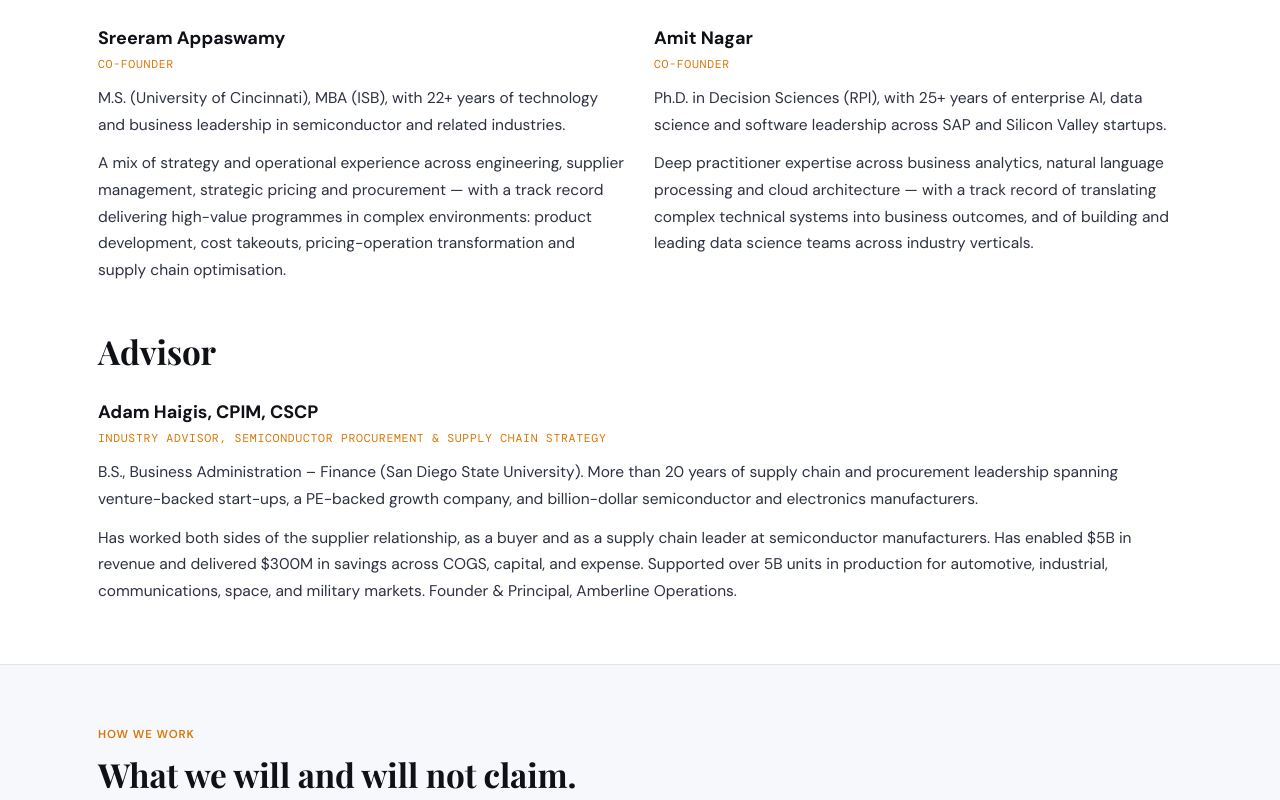
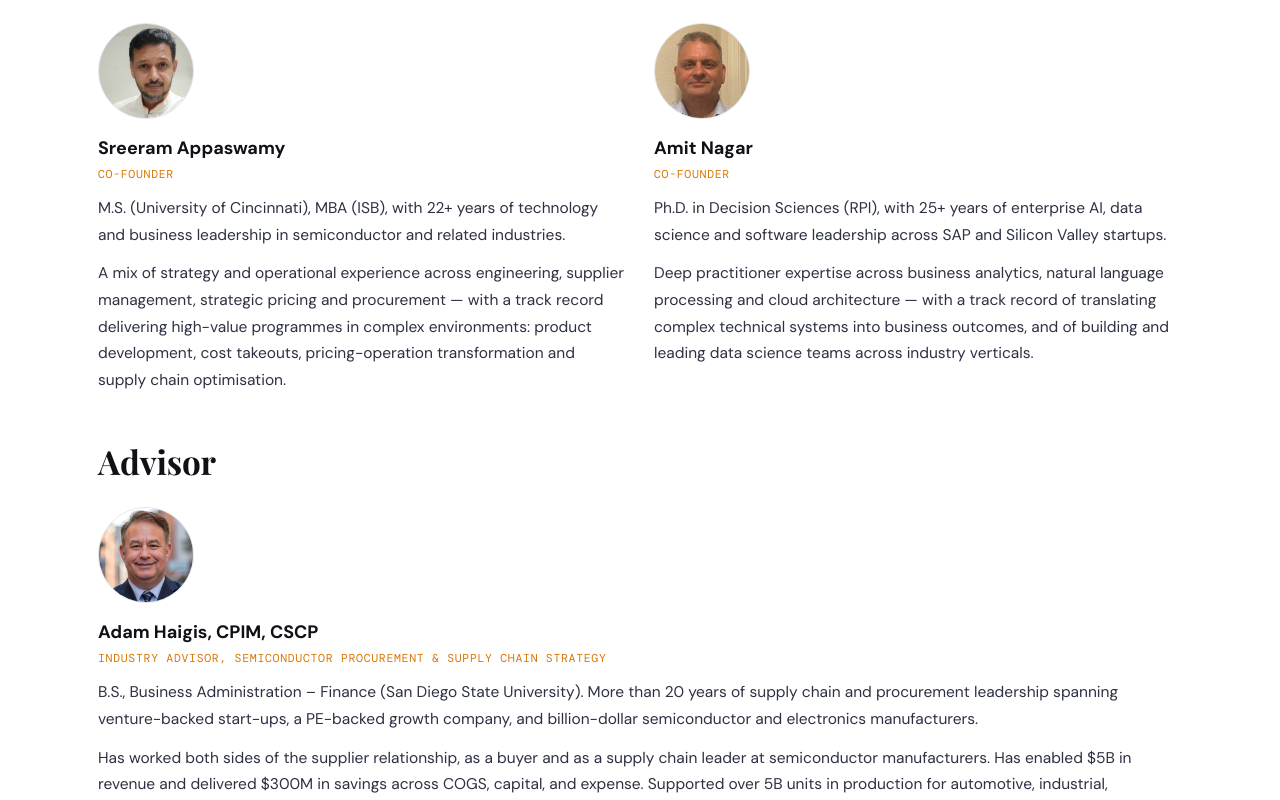
Before and after one commit to amit-lf/LF-website, a plain HTML site: page about.html in a window 1280 px wide. Shown: the part 711-1511 px from the top of the page. Drawn offline with nearby package versions, Linux system fonts and the light colour scheme.

Commit message:
about: add headshots for Sreeram, Amit and Adam
Co-Authored-By: Claude Opus 5.5 <noreply@anthropic.com>

```diff
--- a/about.html
+++ b/about.html
@@ -24,7 +24,7 @@
 <link rel="preconnect" href="https://fonts.googleapis.com">
 <link rel="preconnect" href="https://fonts.gstatic.com" crossorigin>
 <link href="https://fonts.googleapis.com/css2?family=DM+Sans:wght@300;400;500;600;700&family=DM+Mono:wght@400;500&family=Playfair+Display:wght@600;700&display=swap" rel="stylesheet">
-<link rel="stylesheet" href="assets/css/semitrical.css?v=20261105">
+<link rel="stylesheet" href="assets/css/semitrical.css?v=20261121">
 </head>
 <body>
 
@@ -53,6 +53,7 @@
   <h2>The Founding Team</h2>
   <div class="founders" style="margin-top:26px">
     <div class="founder">
+      <img class="headshot" src="assets/img/team/sreeram-appaswamy.jpg" alt="Sreeram Appaswamy" width="96" height="96" loading="lazy">
       <h3>Sreeram Appaswamy</h3>
       <p class="role">Co-founder</p>
       <p>
@@ -67,6 +68,7 @@
       </p>
     </div>
     <div class="founder">
+      <img class="headshot" src="assets/img/team/amit-nagar.jpg" alt="Amit Nagar" width="96" height="96" loading="lazy">
       <h3>Amit Nagar</h3>
       <p class="role">Co-founder</p>
       <p>
@@ -85,6 +87,7 @@
   <h2 style="margin-top:48px">Advisor</h2>
   <div class="founders" style="margin-top:26px">
     <div class="founder">
+      <img class="headshot" src="assets/img/team/adam-haigis.jpg" alt="Adam Haigis" width="96" height="96" loading="lazy">
       <h3>Adam Haigis, CPIM, CSCP</h3>
       <p class="role">Industry Advisor, Semiconductor Procurement &amp; Supply Chain Strategy</p>
       <p>
--- a/assets/css/semitrical.css
+++ b/assets/css/semitrical.css
@@ -264,6 +264,7 @@ footer {
 /* Founders */
 .founders { display: grid; grid-template-columns: repeat(auto-fit, minmax(300px, 1fr)); gap: 28px; }
 .founder h3 { font-size: 16px; font-weight: 700; }
+.founder .headshot { width: 96px; height: 96px; border-radius: 50%; object-fit: cover; display: block; margin-bottom: 14px; border: 1px solid var(--rule); }
 .founder .role {
   font-size: 11px; font-family: var(--mono); text-transform: uppercase; letter-spacing: 0.06em;
   color: var(--gold); margin: 2px 0 10px;
```
Also changed, not shown: assets/img/team/adam-haigis.jpg (added), assets/img/team/amit-nagar.jpg (added), assets/img/team/sreeram-appaswamy.jpg (added).
